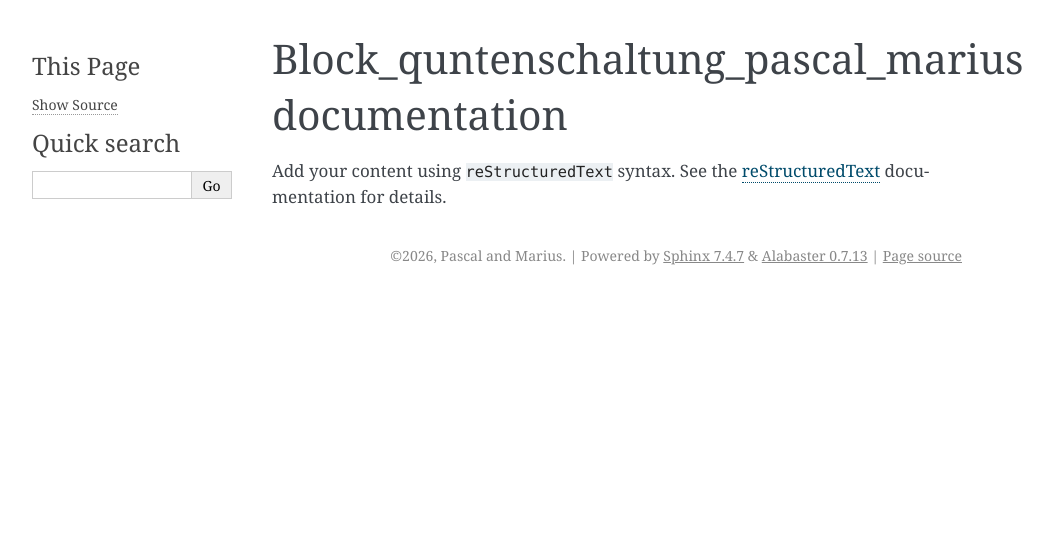
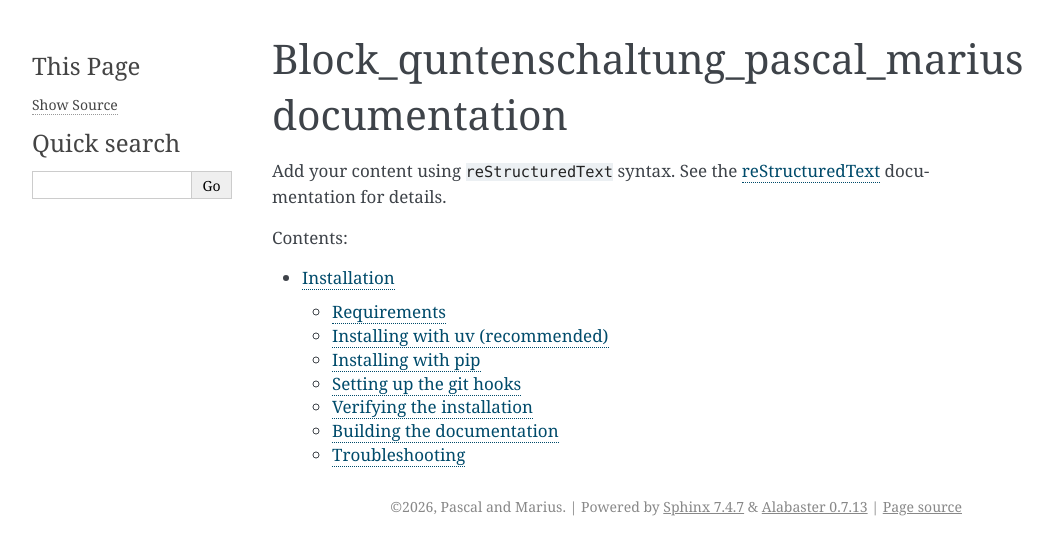
Before and after one commit to deprimierter-physiker/block_quantenschaltung, a Sphinx documentation site: the page built from docs/index.rst, in a window 1280 px wide. Shown: the top 555 px of the page, without its empty margins (148-1201 px from the left). Built offline with Sphinx 7.4.7, drawn with Linux system fonts in a browser that asks for light colours; some of the changed lines change nothing that is shown.

Commit message:
add installation instruction

```diff
--- a/docs/index.rst
+++ b/docs/index.rst
@@ -14,3 +14,5 @@
 .. toctree::
    :maxdepth: 2
    :caption: Contents:
+
+   installation
--- /dev/null
+++ b/docs/installation.rst
@@ -0,0 +1,195 @@
+.. _installation:
+
+Installation
+============
+
+``block_quantenschaltung`` is a small quantum-circuit simulator built on top of
+:mod:`numpy` and :mod:`qiskit`. This page describes how to get it running, either as a
+dependency of your own project or as a checkout you intend to develop on.
+
+Requirements
+------------
+
+* **Python 3.14 or newer** (the version pinned in ``.python-version``).
+* A C-capable platform supported by NumPy and Qiskit Aer -- no compiler is needed by this
+  package itself, but the dependencies ship as binary wheels for Linux, macOS and Windows.
+
+The runtime dependencies are declared in ``pyproject.toml`` and are installed automatically:
+
+.. list-table::
+   :header-rows: 1
+   :widths: 30 70
+
+   * - Package
+     - Purpose
+   * - ``numpy>=2.5.3``
+     - State-vector storage and all linear algebra
+   * - ``qiskit>=2.5.2``
+     - Circuit construction and transpilation to the ``u``/``cx`` basis
+   * - ``qiskit-aer>=0.17.2``
+     - Reference simulator the own implementation is validated against
+   * - ``matplotlib>=3.11.2``
+     - Plotting of measurement results
+   * - ``pytest>=9.1.1``
+     - Test runner
+   * - ``pre-commit>=4.6.2``
+     - Git hooks for formatting checks
+
+.. _installation-uv:
+
+Installing with uv (recommended)
+--------------------------------
+
+The project is built with the `uv <https://docs.astral.sh/uv/>`_ build backend
+(``uv_build``), so ``uv`` is the path of least resistance. If you do not have it yet:
+
+.. code-block:: console
+
+   $ curl -LsSf https://astral.sh/uv/install.sh | sh     # Linux / macOS
+
+.. code-block:: doscon
+
+   > powershell -ExecutionPolicy ByPass -c "irm https://astral.sh/uv/install.ps1 | iex"
+
+Clone the repository and let ``uv`` create the virtual environment and resolve everything in
+one step:
+
+.. code-block:: console
+
+   $ git clone git@github.com:deprimierter-physiker/block_quantenschaltung.git
+   $ cd block_quantenschaltung
+   $ uv sync
+
+``uv sync`` creates ``.venv/`` next to ``pyproject.toml``, installs the runtime dependencies
+**and** the ``dev`` dependency group (Sphinx, needed to build these docs), and installs
+``block_quantenschaltung`` itself in editable mode. If you only want the runtime
+dependencies, pass ``--no-dev``:
+
+.. code-block:: console
+
+   $ uv sync --no-dev
+
+Prefix commands with ``uv run`` to execute them inside that environment without activating
+it manually:
+
+.. code-block:: console
+
+   $ uv run python -c "import block_quantenschaltung"
+
+Alternatively, activate the environment in the usual way:
+
+.. code-block:: console
+
+   $ source .venv/bin/activate        # Linux / macOS
+
+.. code-block:: doscon
+
+   > .venv\Scripts\activate           # Windows
+
+Installing with pip
+-------------------
+
+If you would rather not use ``uv``, a standard virtual environment works as well. The
+``uv_build`` backend is fetched automatically by pip as a build requirement, so no extra
+setup is needed:
+
+.. code-block:: console
+
+   $ git clone https://github.com/deprimierter-physiker/block_quantenschaltung.git
+   $ cd block_quantenschaltung
+   $ python3.14 -m venv .venv
+   $ source .venv/bin/activate
+   $ pip install .
+
+For development, install it in editable mode together with Sphinx:
+
+.. code-block:: console
+
+   $ pip install -e .
+   $ pip install "sphinx>=9.1.0"
+
+.. note::
+
+   The ``dev`` dependency group lives in ``[dependency-groups]``, which pip cannot read.
+   Install the development tools explicitly, as shown above, or use :ref:`uv
+   <installation-uv>`, which understands dependency groups natively.
+
+Setting up the git hooks
+------------------------
+
+The repository ships a ``pre-commit`` configuration (trailing-whitespace, end-of-file
+fixer, YAML and large-file checks). Enable it once per clone:
+
+.. code-block:: console
+
+   $ uv run pre-commit install
+
+From then on the hooks run on every ``git commit``. To check the whole tree on demand:
+
+.. code-block:: console
+
+   $ uv run pre-commit run --all-files
+
+Verifying the installation
+--------------------------
+
+Simulate a two-qubit Bell state and compare the own simulator against Qiskit Aer:
+
+.. code-block:: python
+
+   import block_quantenschaltung as qs
+
+   circuit = qs.qiskit.QuantumCircuit(2)
+   circuit.h(0)
+   circuit.cx(0, 1)
+   circuit.save_statevector()
+
+   own = qs.simulate_no_einsum(circuit, 1000, True).perform_sim()
+   aer = qs.mock_simulate(circuit, 1000, True).perform_sim()
+
+   print(own)   # [0.707+0j, 0j, 0j, 0.707+0j]
+   print(aer)
+
+Or simply run the test suite, which performs the same comparison:
+
+.. code-block:: console
+
+   $ uv run pytest
+
+All tests should pass. A ``ModuleNotFoundError`` for ``block_quantenschaltung`` means the
+package was not installed into the active environment -- re-run ``uv sync`` or
+``pip install -e .``.
+
+Building the documentation
+--------------------------
+
+With the ``dev`` group installed, build this documentation from the ``docs/`` directory:
+
+.. code-block:: console
+
+   $ cd docs
+   $ uv run make html
+
+.. code-block:: doscon
+
+   > cd docs
+   > uv run make.bat html
+
+The rendered HTML lands in ``docs/_build/html/index.html``.
+
+Troubleshooting
+---------------
+
+``requires-python`` mismatch
+   ``pip`` or ``uv`` refuses to install because the interpreter is older than 3.14. Install
+   a matching interpreter -- ``uv python install 3.14`` will fetch one for you, and
+   ``uv sync`` then picks it up automatically via ``.python-version``.
+
+``TranspilerError`` when simulating
+   Aer's ``save_*`` instructions cannot be transpiled into the ``u``/``cx`` basis. Attach
+   ``save_statevector()`` *after* transpiling the circuit, not before.
+
+Qiskit Aer wheel not found
+   ``qiskit-aer`` does not publish wheels for every platform/Python combination. Check the
+   available wheels on PyPI, and fall back to the pure Qiskit path if none matches your
+   platform -- only :class:`mock_simulate` needs Aer; the own simulator does not.
```
